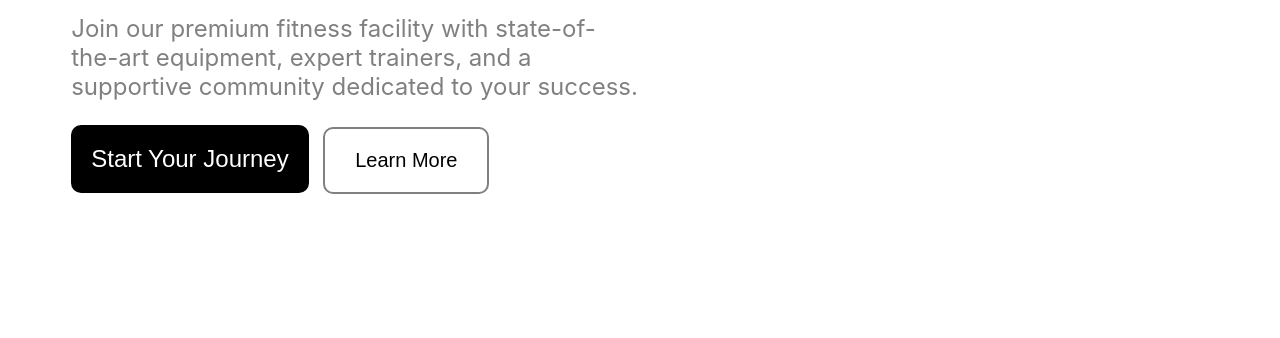
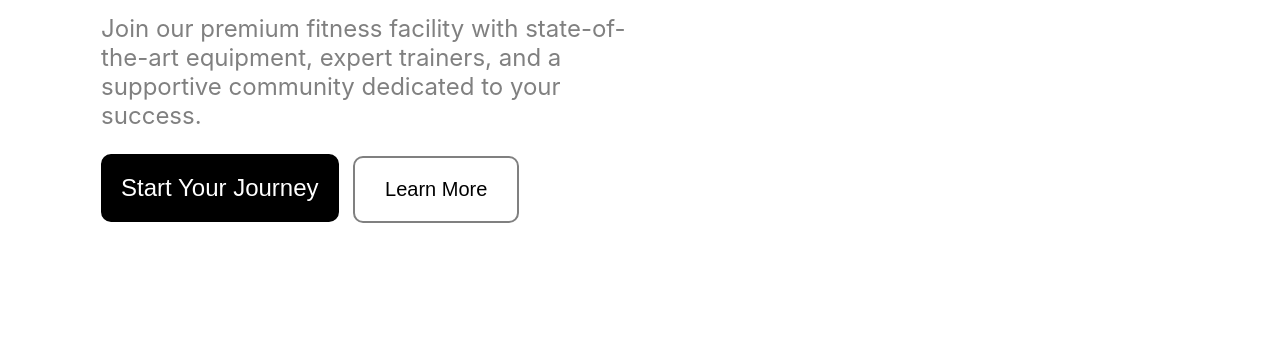
Before and after one commit to NourGen/Assignment-2, a plain HTML site: page index.html in a window 1280 px wide. Shown: the part 331-669 px from the top of the page. Drawn offline with Linux system fonts and the light colour scheme.

Commit message:
Update index.css

```diff
--- a/css/index.css
+++ b/css/index.css
@@ -3,7 +3,7 @@ div img {
   width: 100%;
 }
 .container {
-  width: 90%;
+  width: 85.27017024%;
   /* background-color: tomato; */
   margin: auto;
   margin-bottom: 150px;
```
